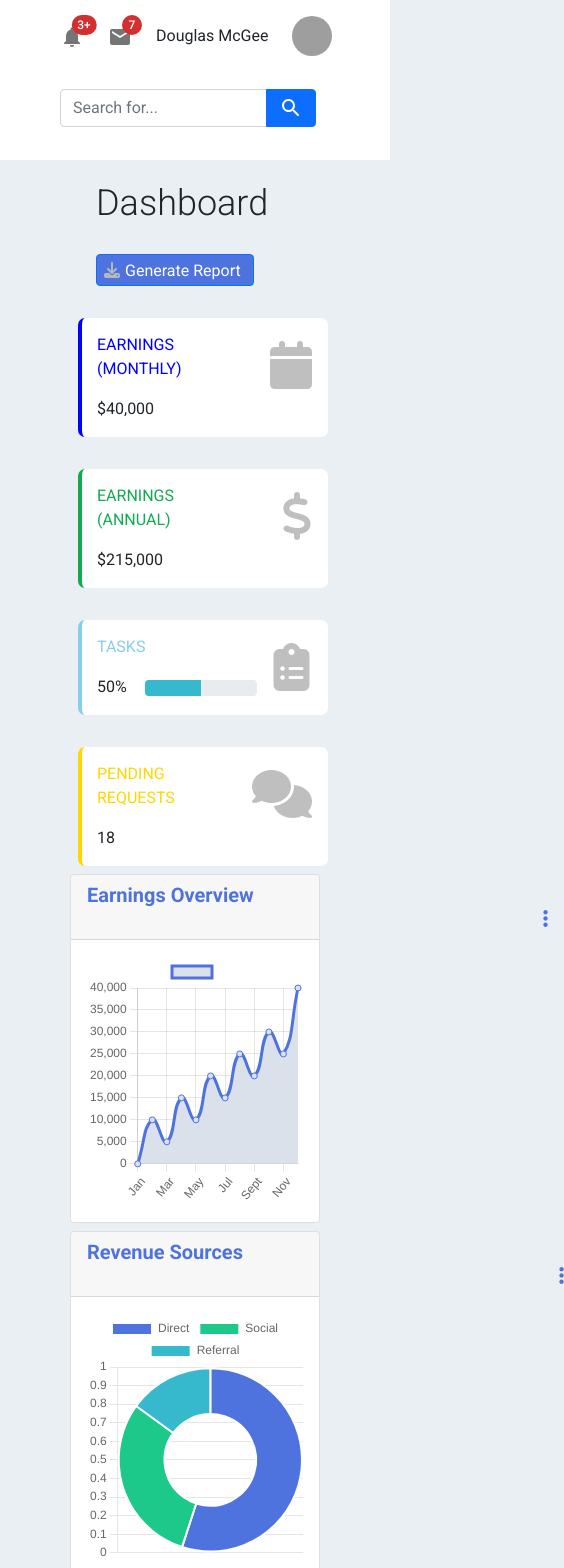
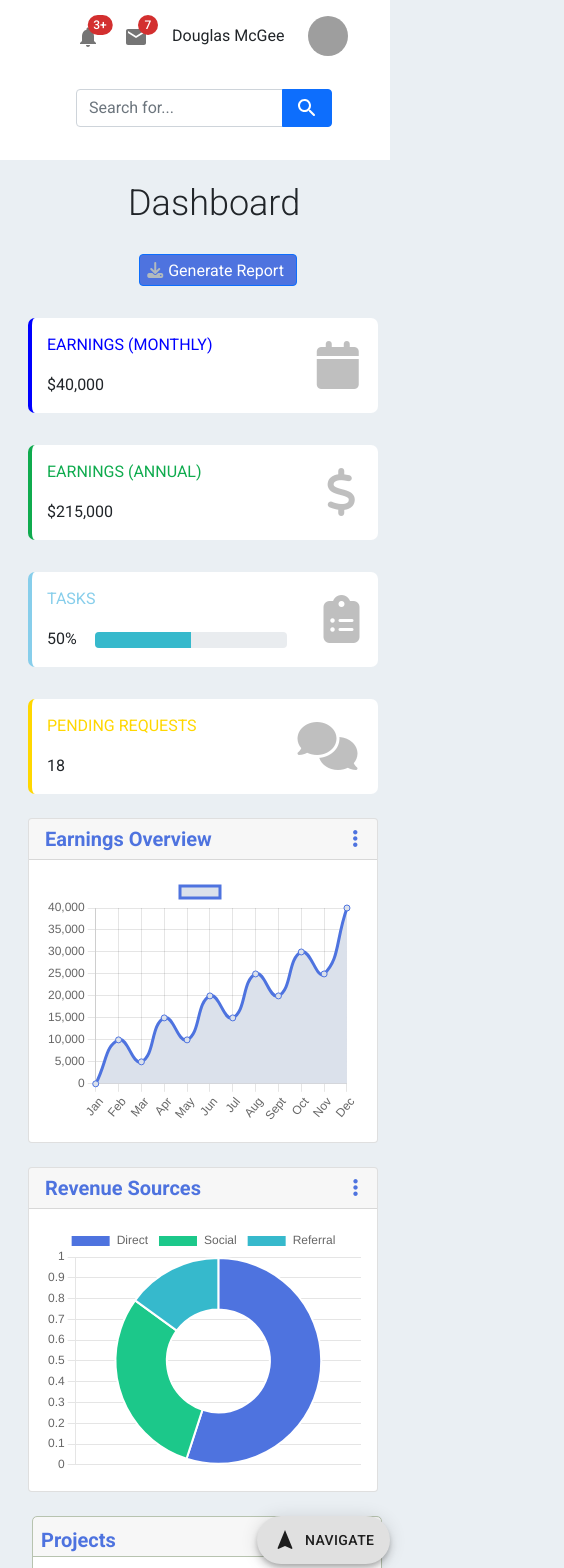
Before and after one commit to ChokkalingamS/dashboard, a React (Create React App) app: page / in a window 390 px wide. Shown: the top 1568 px of the page, 564 px wide, since content can reach past the window. Built offline with nearby package versions, Linux system fonts and the light colour scheme; grey boxes are pictures that could not be loaded.

Commit message:
responsive changes

```diff
--- a/src/media.css
+++ b/src/media.css
@@ -10,22 +10,22 @@
   #search-field
   {
     width: 16rem;
-    margin-left:3rem;
+    margin-left:4rem;
   }
   .profile
   {
-    margin-left:3rem;
+    margin-left:4rem;
   }
 
   .dashboard
   {
     gap:0.5rem;
-    margin-left:3rem;
+    margin-left:5rem;
   }
 
   .dashboard> button
   {
-      margin-left: 3rem;
+      margin-left:3.7rem;
       margin-bottom: 1rem;
   }
 
@@ -37,53 +37,73 @@
 
   .remainder-content
   {
-    width:250px;
+    width:350px;
    }
-
+   .fa-calendar
+   {
+     margin-left:6.5rem;
+   }
+   .fa-dollar-sign
+   {
+     margin-left:7.8rem;
+   }
 
   .icon >.fa-clipboard-list:before
   {
-    margin-left:-1rem;
+    margin-left:0.25rem;
   }
   #pbar
   {
-    width:7rem;
+    width:12rem;
     margin-top:2.8rem;
   }
+  .fa-comments
+  {
+    margin-left:6.3rem;
+  }
 
-  /* .chart
+  .chart
   {
-     margin-left: -4rem;
-  } */
+     /* margin-left:1rem; */
+     margin:1rem 0 1rem 1rem ;
+  }
   .linechart,.dchart
   {
-    width:250px;
+    width:350px;
 
   }
 
-  .linechart>i
+  .linechart
   {
-      margin-left:5rem;
+      margin-bottom: 1.5rem;
+  }
+  .licon
+  {
+    margin-left:8.5rem;
   }
 
   .dchart
   {
     margin-top: -1rem;
   }
+  .dcicon
+  {
+    margin-left:9.5rem;
+  }
 
   .projects
   {
-    width:250px;
+    width:350px;
     height:24rem;
-    /* margin-left:1.38rem; */
+    margin-left:2rem;
     margin-top: -1rem;
   }
 
   .illustration
   {
-    width:250px;
-    /* margin-right:5.8rem; */
-    height:34rem;
+    width:350px;
+    margin-right:0.8rem;
+    height:30rem;
     font-size:0.95rem;
     text-align:justify;
   }
@@ -94,16 +114,16 @@
 
   .color-container
   {
-    margin-left:2rem;
+    margin-left:1.8rem;
   }
   .colors
   {
-    width:250px;
+    width:350px;
   }
   .development
   {
-    width:250px;
-    height:25rem;
+    width:350px;
+    height:20rem;
     /* margin-left:-2.8rem; */
     margin-bottom:2rem;
     margin-top: 0rem;
@@ -116,7 +136,7 @@
   #float-button
   {
   top:22rem;
-  left:13rem;
+  left:21rem;
   /* display: none; */
   }
 
```
